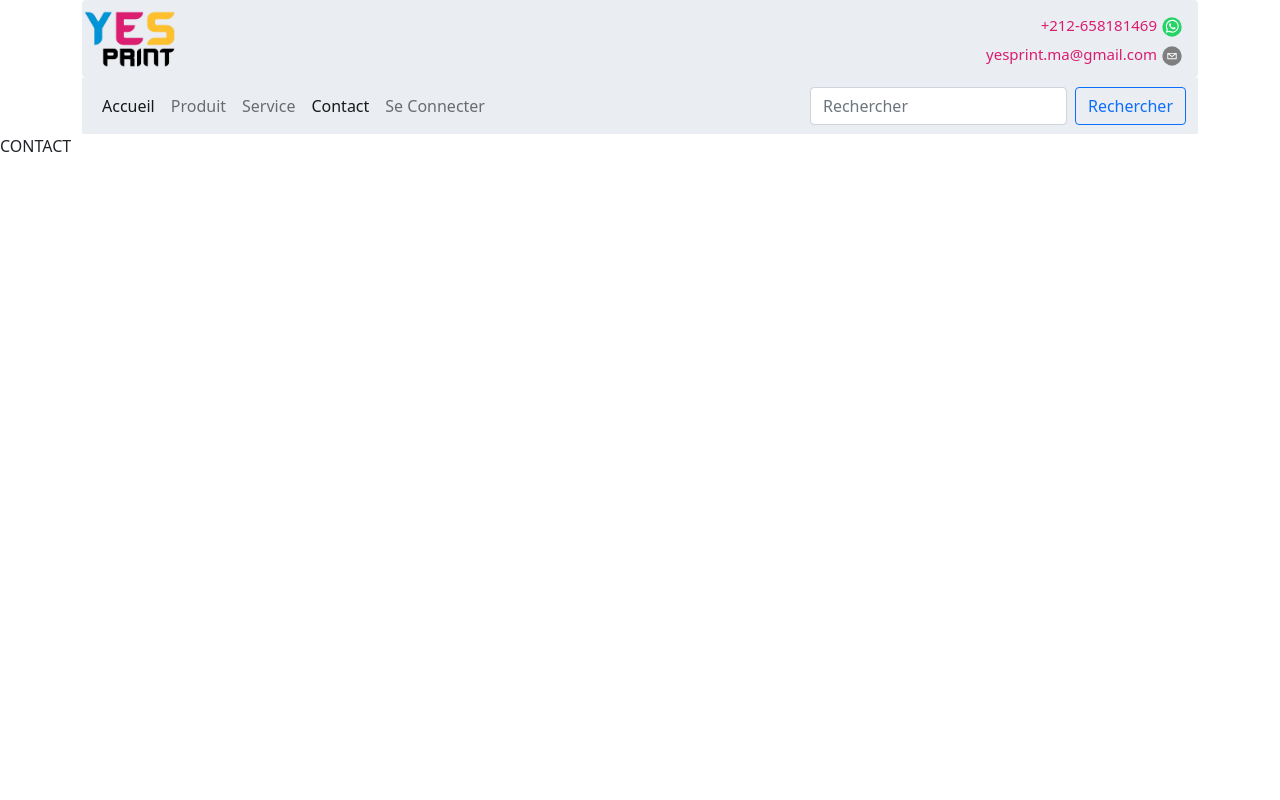
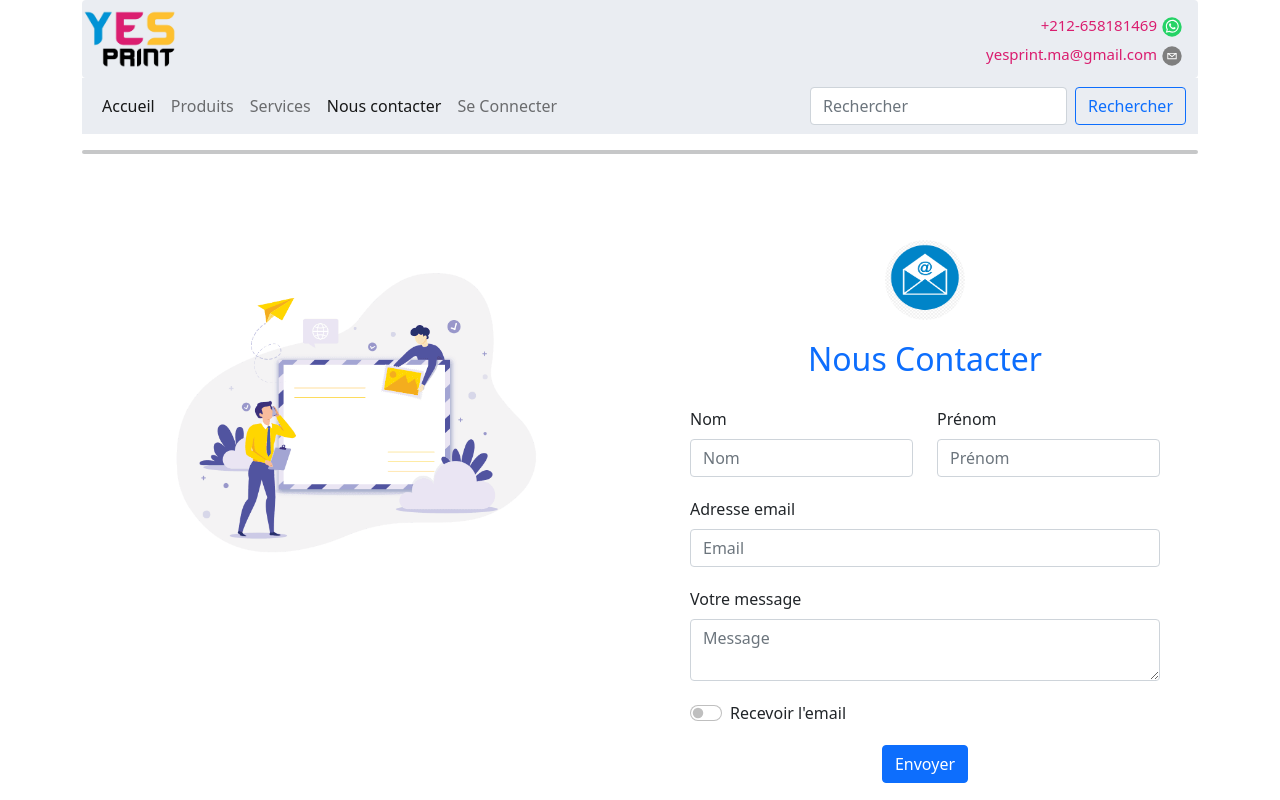
Before and after one commit to DarifElmehdi/yesprint, a React (Create React App) app: page /contact in a window 1280 px wide. Shown: the top 800 px of the page. Built offline with nearby package versions, Linux system fonts and the light colour scheme.

Commit message:
Contact us component ready to go

```diff
--- a/src/App.js
+++ b/src/App.js
@@ -3,6 +3,7 @@ import React from 'react';
 
 import {  BrowserRouter as Router,  Route,  Redirect,  Switch} from 'react-router-dom';
 import Connect from './comp/Connect';
+import Contact from './comp/Contact';
 import Footer from './comp/Footer';
 import Header from './comp/Header';
 import Home from './comp/Home';
@@ -24,7 +25,7 @@ const App = () => {
           <Header/>SERVICES
         </Route>
         <Route path="/contact" exact>
-          <Header/>CONTACT
+          <Header/><Contact/><Footer/>
         </Route>
         <Route path="/connect" exact>
           <Header/><Connect/><Footer/>
--- a/src/comp/Contact.js
+++ b/src/comp/Contact.js
@@ -1,7 +1,55 @@
-import React from "react"
+import React from 'react';
+import {Button, Col, Container, Form, FormGroup, Row , Image , Nav} from "react-bootstrap";
+import {NavLink} from 'react-router-dom';
+const Contact = () => {
+    return (
+            <Container>
+                <hr style={{borderRadius : '5px' , border: '2px solid'}}></hr>
+                <Row>
+                    <Col sm={6} style={{padding : '100px'}}>
+                    <Image src="assets/contact-us.jpg" fluid/>
+                    </Col>
+                    <Col sm={6} style={{padding : '50px'}}>
+                    <div style={{justifyContent : 'center' , display : 'flex' , padding : '20px'}}>
+                    <Image src="assets/contact.jpg" style={{ borderRadius : '50%',height : '80px' , width : '80px'}}/>
+                    </div>
+                    <h2 className="text-primary text-center">Nous Contacter</h2>
+                    <Form >
+                        <Row>
+                                <Form.Group  as={Col} md="6" controlId="formBasicEmail" style={{margin : '20px auto 0px auto'}} >
+                                    <Form.Label>Nom</Form.Label>
+                                    <Form.Control type="email" placeholder="Nom" required/>
+                                </Form.Group>
+                                <Form.Group as={Col} md="6"  controlId="formBasicEmail" style={{margin : '20px auto 0px auto'}} >
+                                    <Form.Label>Prénom</Form.Label>
+                                    <Form.Control type="email" placeholder="Prénom" required/>
+                                </Form.Group>
+                        </Row>
+                        <Form.Group controlId="formBasicEmail" style={{margin : '20px auto 0px auto'}} >
+                            <Form.Label>Adresse email</Form.Label>
+                            <Form.Control type="email" placeholder="Email" />
+                        </Form.Group>
 
-export default function Contact() {
-    return (
-        <a>Contact</a>
+                        <Form.Group controlId="formBasicPassword" style={{margin : '20px auto 0px auto'}}>
+                            <Form.Label>Votre message</Form.Label>
+                            <Form.Control as="textarea" placeholder="Message" />
+                        </Form.Group>
+                        <Form.Check style={{margin : '20px auto 0px auto'}}
+                            type="switch"
+                            id="custom-switch"
+                            label="Recevoir l'email"
+                        />
+                        <FormGroup>
+                        <Button variant="primary btn-block"  style={{margin : '20px auto 20px auto' , justifyContent : 'center' , display : 'flex'}} type="submit">
+                            Envoyer
+                        </Button>
+                        </FormGroup>
+                    </Form>
+                    </Col>
+                </Row>
+                <hr style={{borderRadius : '5px' , border: '2px solid'}}></hr>
+            </Container>
     );
-}
+};
+
+export default Contact;
--- a/src/comp/Header.js
+++ b/src/comp/Header.js
@@ -22,9 +22,9 @@ return (
         className="me-auto my-2 my-lg-0"
       >
         <Nav.Link as={NavLink} to="/">Accueil</Nav.Link>
-        <Nav.Link as={NavLink} to="/products">Produit</Nav.Link>
-        <Nav.Link as={NavLink} to="/services">Service</Nav.Link>
-        <Nav.Link as={NavLink} to="/contact">Contact</Nav.Link>
+        <Nav.Link as={NavLink} to="/products">Produits</Nav.Link>
+        <Nav.Link as={NavLink} to="/services">Services</Nav.Link>
+        <Nav.Link as={NavLink} to="/contact">Nous contacter</Nav.Link>
         <Nav.Link as={NavLink} to="/connect">Se Connecter</Nav.Link>
       </Nav>
       <Form className="d-flex">
```
Also changed, not shown: public/assets/contact-us.jpg (added), public/assets/contact.jpg (added).
